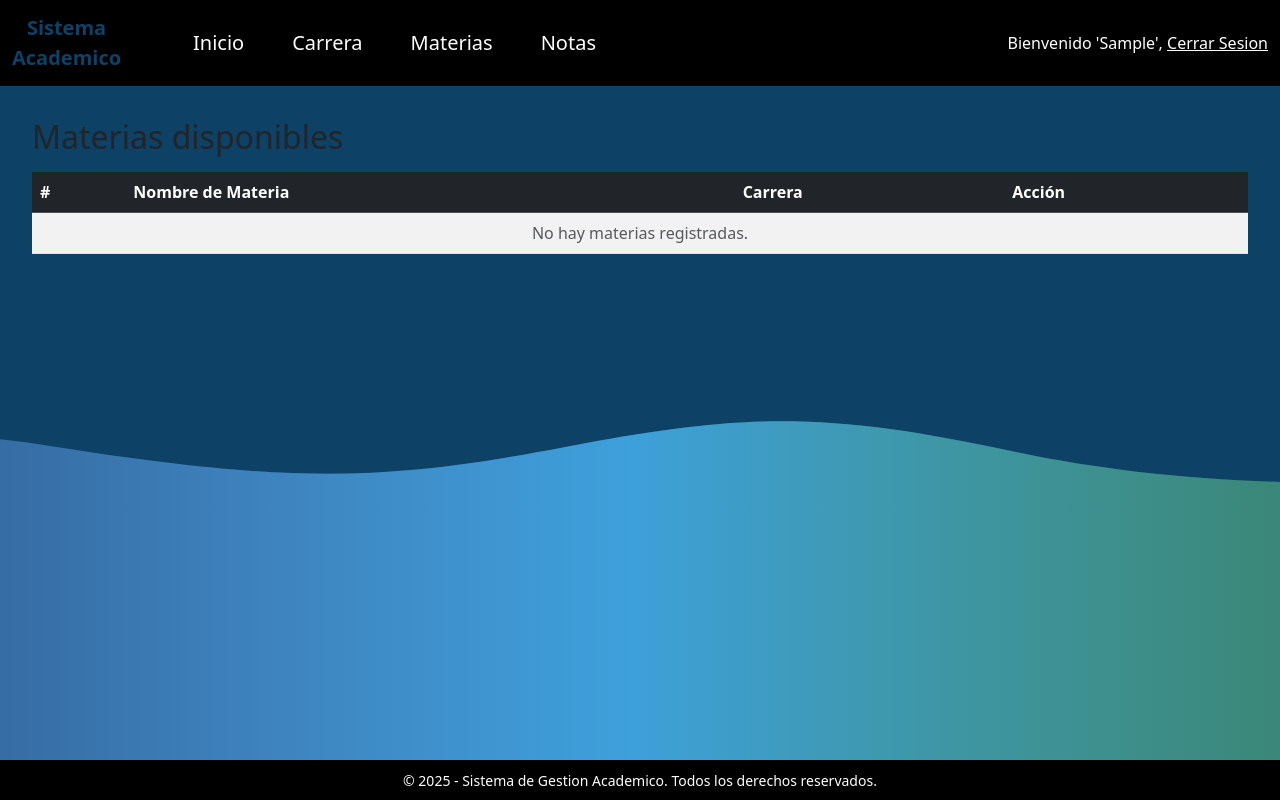
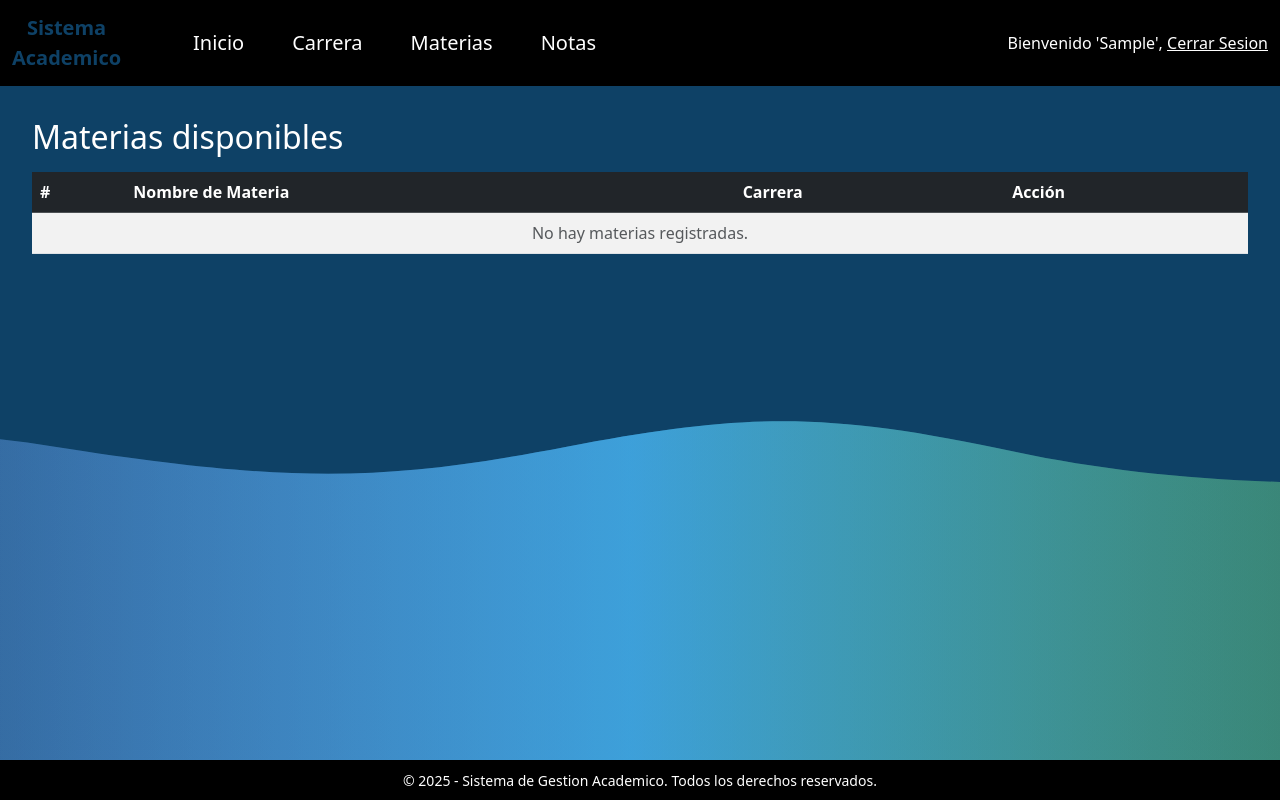
Before and after one commit to UTN-BDA/gestion_academica, a Django app: page /user/materias/ in a window 1280 px wide. Run offline with Django 4.2, Linux system fonts and the light colour scheme; the visitor is signed in with stand-in values (Sample User, id 1).

Commit message:
Add style to the User page, subjects

```diff
--- a/materias/templates/materias_usuario.html
+++ b/materias/templates/materias_usuario.html
@@ -1,7 +1,7 @@
 {% extends 'app/base_user.html' %}
 
 {% block content %}
-<h2>Materias disponibles</h2>
+<h2 class="text-white">Materias disponibles</h2>
 
 <table class="table table-striped mt-3">
     <thead class="table-dark">
```
